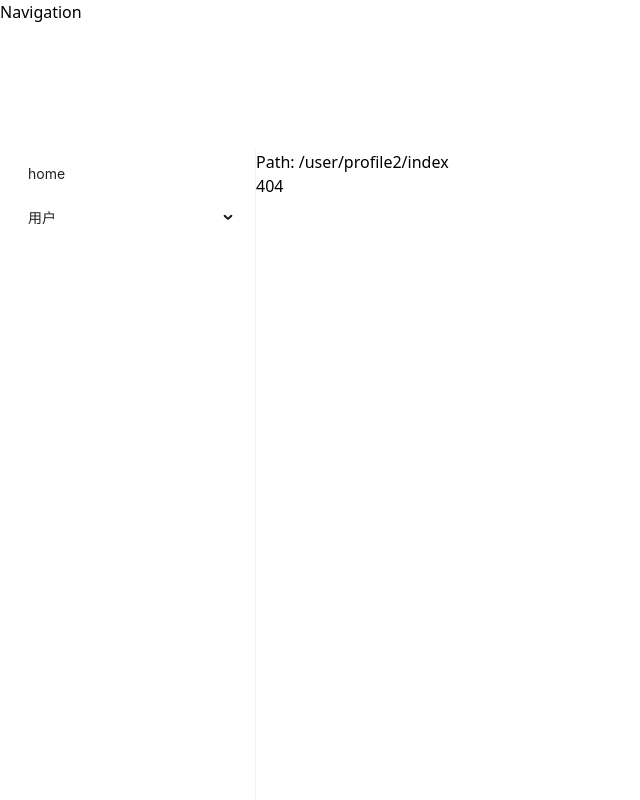
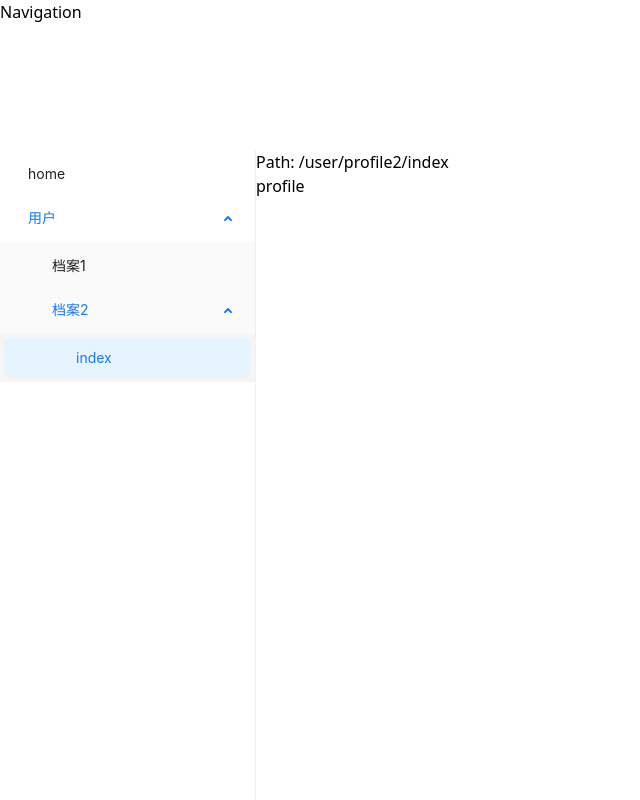
Before and after one commit to qyj971228/react-vite-starter, a React (Vite) app: page /user/profile2/index in a window 1280 px wide. Before the commit this address had no page. Shown: the whole page, without its empty margins (0-640 px from the left). Built offline with nearby package versions, Linux system fonts and the light colour scheme.

Commit message:
fix: 多级子路由触发

```diff
--- a/src/components/Menu.tsx
+++ b/src/components/Menu.tsx
@@ -8,15 +8,15 @@ type MenuItem = Required<MenuProps>['items'][number];
 
 function setMenuItems(items: RouteConfig[], prePath?: string): MenuItem[] {
   return items.map(el => {
-    // children
-    let children: MenuItem[] | null = null
-    if (el.children && el.children.length) {
-      children = setMenuItems(el.children, el.path)
-    }
     // key
     let key: string = el.path
     if (prePath) {
       key = prePath + '/' + key // 子路由前面没有[/]
+    }
+    // children
+    let children: MenuItem[] | null = null
+    if (el.children && el.children.length) {
+      children = setMenuItems(el.children, key)
     }
     return {
       key,
@@ -28,30 +28,32 @@ function setMenuItems(items: RouteConfig[], prePath?: string): MenuItem[] {
 
 const routerItems: MenuItem[] = setMenuItems(routerConfigs)
 
-console.log(routerItems)
-
 const App: React.FC = () => {
 
   const navigate = useNavigate()
 
   const { pathname } = useLocation()
 
-  // 获取所在的上一级item
-  const getOpenItem = useCallback(() => {
+  const getOpenItemKeys = useCallback(() => {
+    const res: string[] = []
+    let add = ''
     const arr = pathname.split('/')
-    if (arr.length > 1) {
-      arr.pop()
-    }
-    return arr.join('/')
+    arr.forEach((el, i) => {
+      if (i !== 0 && i !== arr.length - 1) {
+        add += '/' + el
+        res.push(add)
+      }
+    })
+    return res
   }, [pathname]);
 
-  const [openKeys, setOpenKeys] = useState([getOpenItem()])
+  const [openKeys, setOpenKeys] = useState(getOpenItemKeys())
   const [selectedKeys, setSelectedKeys] = useState([pathname])
 
   useEffect(() => {
-    setOpenKeys([getOpenItem()])
+    setOpenKeys(getOpenItemKeys())
     setSelectedKeys([pathname])
-  }, [pathname, getOpenItem])
+  }, [pathname, getOpenItemKeys])
 
   const onHandleClick: MenuProps['onClick'] = (e) => {
     navigate(e.key)
--- a/src/router/index.tsx
+++ b/src/router/index.tsx
@@ -45,14 +45,28 @@ export const routerConfigs: RouteConfig[] = [
   {
     path: '/user',
     name: '用户',
-    element: <RedirectTo to="/user/profile" />,
+    element: <RedirectTo to="/user/profile1" />,
     errorElement: <Error />,
     children: [
       {
-        path: 'profile',
-        name: '档案',
+        path: 'profile1',
+        name: '档案1',
         element: <Profile />,
         errorElement: <Error />,
+      },
+      {
+        path: 'profile2',
+        name: '档案2',
+        element: <RedirectTo to="/user/profile2/index" />,
+        errorElement: <Error />,
+        children: [
+          {
+            path: 'index',
+            name: 'index',
+            element: <Profile />,
+            errorElement: <Error />,
+          },
+        ]
       }
     ]
   }
--- a/src/views/Profile.tsx
+++ b/src/views/Profile.tsx
@@ -1,5 +1,4 @@
 export default function Profile() {
-  console.log('Profile component rendered');
   return (
     <div>profile</div>
   )
```
